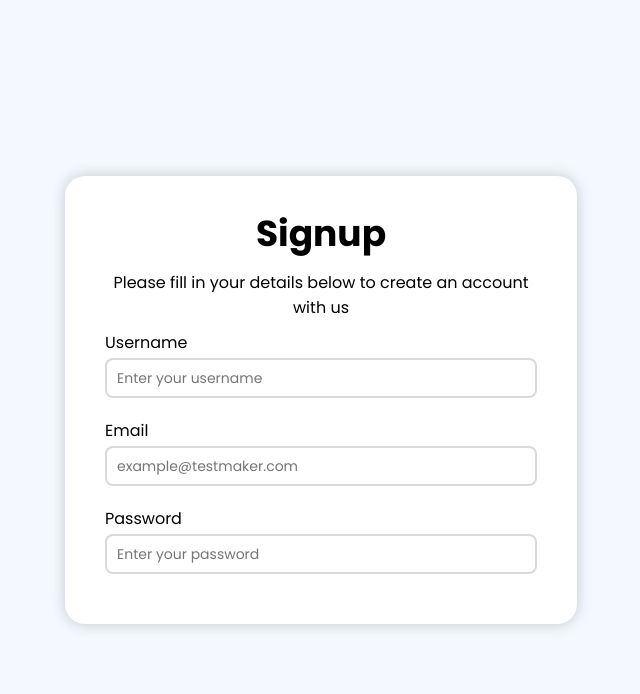
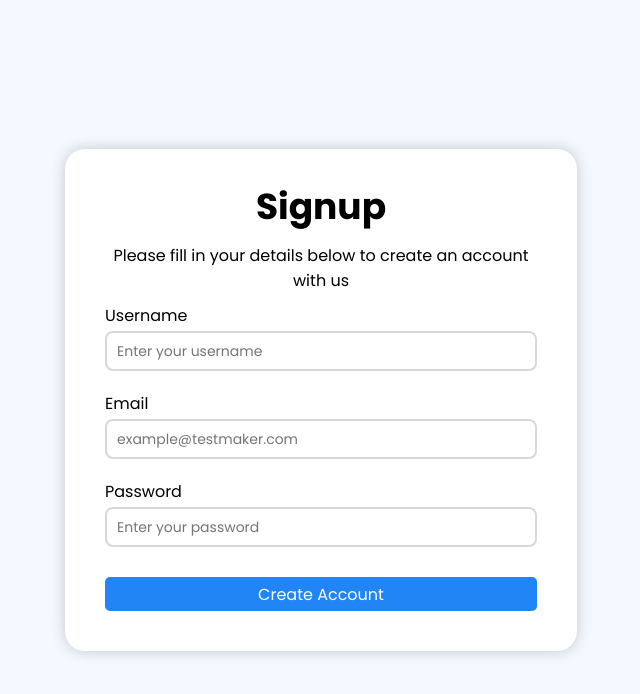
Before and after one commit to tlhalesebaeng/testmaker-frontend, a React (Vite) app: page /signup in a window 1280 px wide. Shown: the top 694 px of the page, without its empty margins (319-959 px from the left). Built offline with nearby package versions, Linux system fonts and the light colour scheme.

Commit message:
Add a create account button using the Button componet and add an onclick listener that prevents the default behaviour of the form element

```diff
--- a/src/features/auth/signup/Signup.jsx
+++ b/src/features/auth/signup/Signup.jsx
@@ -1,8 +1,13 @@
+import Button from '../../../components/button/Button.jsx';
 import Card from '../../../components/card/Card.jsx';
 import Input from '../../../components/input/Input.jsx';
 import './Signup.css';
 
 const Signup = () => {
+    const handleSubmit = (event) => {
+        event.preventDefault();
+    };
+
     const fields = [
         { id: 'signup-field-1', type: 'text', placeholder: 'Enter your username', labelText: 'Username' },
         { id: 'signup-field-2', type: 'email', placeholder: 'example@testmaker.com', labelText: 'Email' },
@@ -20,6 +25,7 @@ const Signup = () => {
                     {fields.map((field) => (
                         <Input key={field.id} {...field} />
                     ))}
+                    <Button onClick={(e) => handleSubmit(e)}>Create Account</Button>
                 </form>
             </Card>
         </div>
```
